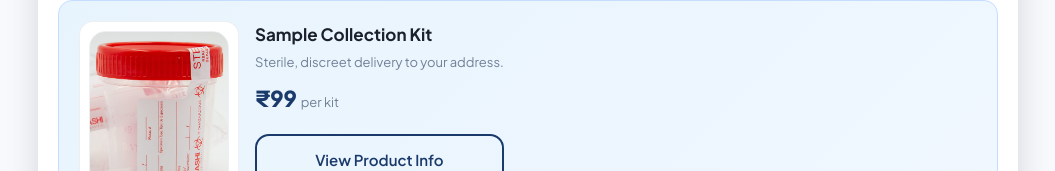
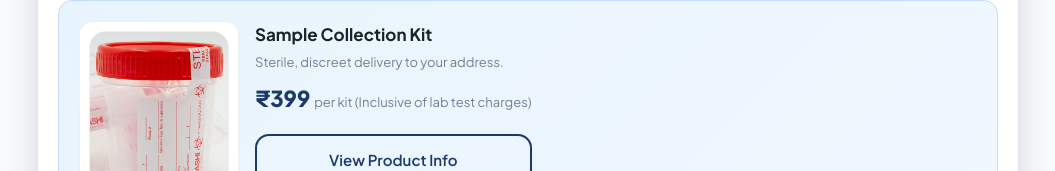
Before and after one commit to donarconnectsupport-tech/DonarConnect, a React (Vite) app in the folder donarconnect/: page /order in a window 1280 px wide. Shown: the part 217-388 px from the top of the page, without its empty margins (112-1167 px from the left). Built offline with nearby package versions, Linux system fonts and the light colour scheme; no server answers.

Commit message:
Update OrderPage.jsx

```diff
--- a/donarconnect/src/pages/OrderPage.jsx
+++ b/donarconnect/src/pages/OrderPage.jsx
@@ -6,7 +6,7 @@ import './FormPage.css';
 import './OrderPage.css';
 import Header from '../components/Header.jsx';
 
-const UNIT_PRICE = 99;
+const UNIT_PRICE = 399;
 
 export default function OrderPage() {
   const navigate = useNavigate();
@@ -51,7 +51,7 @@ export default function OrderPage() {
             <p style={{ color: 'var(--text-muted)', fontSize: 13, marginTop: 4 }}>
               Sterile, discreet delivery to your address.
             </p>
-            <div className="kit-price">₹{UNIT_PRICE} <span>per kit</span></div>
+            <div className="kit-price">₹{UNIT_PRICE} <span>per kit (Inclusive of lab test charges)</span></div>
             <button className="btn btn-outline kit-info-btn" onClick={() => setShowKitInfo(true)}>
               View Product Info
             </button>
@@ -63,7 +63,7 @@ export default function OrderPage() {
             <div className="modal" onClick={(e) => e.stopPropagation()}>
               <h3>Sample Collection Kit Info</h3>
               <p style={{ color: 'var(--text-sub)', lineHeight: 1.7 }}>
-                The DonarConnect sample collection kit includes a sterile container, sealed return packaging, and detailed instructions to collect and ship your sample safely.
+                The DonarConnect sample collection kit includes a sterile container and lab test charges, sealed return packaging, and detailed instructions to collect and ship your sample safely.
               </p>
               <div className="kit-info-grid">
                 <div>
```
